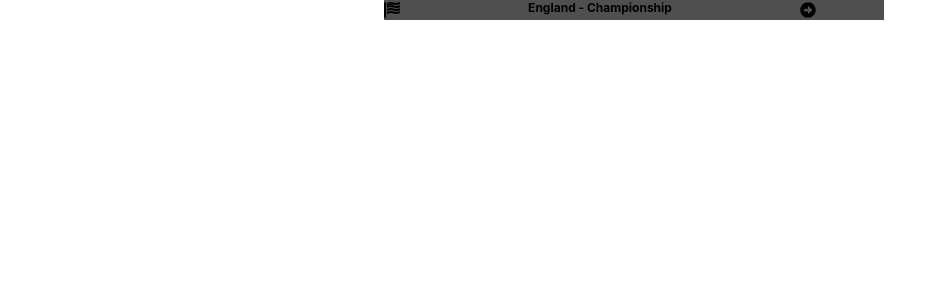
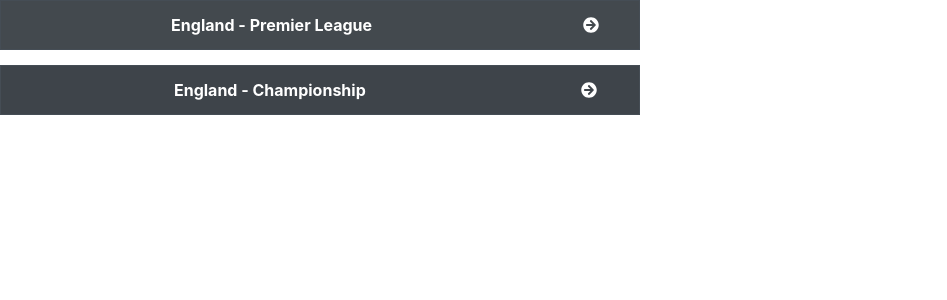
Before and after one commit to duchovny1/soccer-solutions-client, a React (Create React App) app in the folder client/: page / in a window 1280 px wide. Shown: the top 300 px of the page, without its empty margins (0-947 px from the left). Built offline with nearby package versions, Linux system fonts and the light colour scheme.

Commit message:
refactoring league/games table and add some styles

```diff
--- a/client/package.json
+++ b/client/package.json
@@ -9,9 +9,11 @@
     "@testing-library/jest-dom": "^5.11.10",
     "@testing-library/react": "^11.2.6",
     "@testing-library/user-event": "^12.8.3",
+    "bootstrap": "^4.6.0",
     "country-flag-icons": "^1.2.9",
     "prettier": "^2.2.1",
     "react": "^17.0.2",
+    "react-bootstrap": "^1.5.2",
     "react-dom": "^17.0.2",
     "react-scripts": "4.0.3",
     "web-vitals": "^1.1.1"
--- a/client/src/App.css
+++ b/client/src/App.css
@@ -36,3 +36,7 @@
     transform: rotate(360deg);
   }
 }
+
+td {
+  cursor: pointer;
+}
--- a/client/src/components/MainPage/GamesForCurrentLeaguePerDay/GamesForCurrentLeaguePerDayContainer.js
+++ b/client/src/components/MainPage/GamesForCurrentLeaguePerDay/GamesForCurrentLeaguePerDayContainer.js
@@ -1,10 +1,78 @@
-import React from 'react'
-import GamesPerSingleLeague from './GamesPerSingleLeague';
+import React from "react";
+import GamesPerSingleLeague from "./GamesPerSingleLeague";
 
 const GamesForCurrentLeaguePerDayContainer = () => {
-       return (
-           <GamesPerSingleLeague/>
-       )
-}
+  const leagueGames = [
+    {
+      leagueName: "Premier League",
+      countryName: "England",
+      games: [
+        {
+          homeTeamName: "Liverpool",
+          awayTeamName: "Manchester City",
+          kickOff: "22:00",
+          status: "NotStarted",
+          result: "0:0",
+        },
+        {
+          homeTeamName: "West Ham",
+          awayTeamName: "Arsenal",
+          kickOff: "22:00",
+          status: "NotStarted",
+          result: "0:0",
+        },
+        {
+          homeTeamName: "Chelsea",
+          awayTeamName: "Brighton Albion",
+          kickOff: "22:00",
+          status: "NotStarted",
+          result: "0:0",
+        },
+      ],
+    },
+    {
+      leagueName: "Championship",
+      countryName: "England",
+      games: [
+        {
+          homeTeamName: "Reading",
+          awayTeamName: "Hull City",
+          kickOff: "22:00",
+          status: "NotStarted",
+          result: "0:0",
+        },
+        {
+          homeTeamName: "Cardiff",
+          awayTeamName: "Middlesbro",
+          kickOff: "22:00",
+          status: "NotStarted",
+          result: "0:0",
+        },
+        {
+          homeTeamName: "Portsmouth",
+          awayTeamName: "Burnley",
+          kickOff: "22:00",
+          status: "NotStarted",
+          result: "0:0",
+        },
+      ],
+    },
+  ];
+
+  return (
+    <div>
+      {leagueGames.map((x) => {
+        console.log(x);
+        return (
+          <GamesPerSingleLeague
+            leagueName={x.leagueName}
+            games={x.games}
+            countryName={x.countryName}
+          />
+        );
+      })}
+    </div>
+  );
+};
 
 export default GamesForCurrentLeaguePerDayContainer;
--- a/client/src/components/MainPage/GamesForCurrentLeaguePerDay/GamesPerSingleLeague.js
+++ b/client/src/components/MainPage/GamesForCurrentLeaguePerDay/GamesPerSingleLeague.js
@@ -1,29 +1,75 @@
-import React, { Component, useState } from 'react'
-import LeagueGamesInfoHeader from './LeaguesGamesInfoHeader';
-import SingleGameInfo from './SingleGameInfo';
-
+import React, { Component, useState } from "react";
+import LeagueGamesInfoHeader from "./LeaguesGamesInfoHeader";
+import SingleGameInfo from "./SingleGameInfo";
+import { Table } from "react-bootstrap";
+import "bootstrap/dist/css/bootstrap.min.css";
+import styles from "./GamesPerSingleLeague.module.css";
+import { FontAwesomeIcon } from "@fortawesome/react-fontawesome";
+import { faArrowCircleRight } from "@fortawesome/free-solid-svg-icons";
 class GamesPerSingleLeague extends Component {
-     constructor(props){
-         super(props)
+  constructor(props) {
+    super(props);
     this.state = {
-             games: [],
-             areGamesShowed: false
-            }
+      areGamesShowed: false,
+      hoverStyles: {},
+    };
     this.handleShowGameClick = this.handleShowGameClick.bind(this);
+    this.setHoverStyles = this.setHoverStyles.bind(this);
   }
 
   handleShowGameClick() {
-        this.setState(prevState => ({
-            areGamesShowed: !prevState.areGamesShowed
-       }))
+    this.setState((prevState) => ({
+      areGamesShowed: !prevState.areGamesShowed,
+    }));
+
+    this.setHoverStyles();
   }
 
-    render() { return <div>
-               <div onClick={this.handleShowGameClick}>
-                  <LeagueGamesInfoHeader/>
+  setHoverStyles() {
+    this.setState((prevState) => ({
+      hoverStyles: prevState.areGamesShowed
+        ? {
+            backgroundColor: "white",
+            color: "#454d55",
+          }
+        : {},
+    }));
+  }
+
+  render() {
+    return (
+      <div className={styles.tablewidth}>
+        <Table striped bordered hover variant="dark">
+          <thead>
+            <tr></tr>
+          </thead>
+          <tbody>
+            <tr
+              style={this.state.hoverStyles}
+              onClick={this.handleShowGameClick}
+            >
+              <th colSpan="2" className={styles.borderrightnone}>
+                {this.props.countryName} - {this.props.leagueName}
+              </th>
+              <th colSpan="1" className={styles.borderleftnone}>
+                <FontAwesomeIcon icon={faArrowCircleRight} />
+              </th>
+            </tr>
+
+            {this.state.areGamesShowed &&
+              this.props.games.map((x) => {
+                return (
+                  <SingleGameInfo
+                    kickOff={x.kickOff}
+                    homeTeamName={x.homeTeamName}
+                    awayTeamName={x.awayTeamName}
+                  />
+                );
+              })}
+          </tbody>
+        </Table>
       </div>
-             {this.state.areGamesShowed && <SingleGameInfo/>}
-        </div>
+    );
   }
 }
 
--- /dev/null
+++ b/client/src/components/MainPage/GamesForCurrentLeaguePerDay/GamesPerSingleLeague.module.css
@@ -0,0 +1,11 @@
+.tablewidth {
+  width: 50%;
+}
+
+.borderleftnone {
+  border-left: none !important;
+}
+
+.borderrightnone {
+  border-right: none !important;
+}
--- a/client/src/components/MainPage/GamesForCurrentLeaguePerDay/SingleGameInfo.js
+++ b/client/src/components/MainPage/GamesForCurrentLeaguePerDay/SingleGameInfo.js
@@ -1,16 +1,15 @@
-import React from 'react'
-import styles from './SingleGameInfo.module.css'
+import React from "react";
+import styles from "./SingleGameInfo.module.css";
+import "bootstrap/dist/css/bootstrap.min.css";
 
 const SingleGameInfo = (props) => {
-
-      return (
-          <div className={styles.headerrow}>
-            <div className={styles.teaminforow}>Granada</div>
-            <div>22 : 00</div>
-            <div className={styles.teaminforow}>Atletico Madrid</div>
-          </div>
-      )
-
-}
+  return (
+    <tr>
+      <td style={{ width: "40%" }}>{props.homeTeamName}</td>
+      <td style={{ width: "20%" }}>{props.kickOff}</td>
+      <td style={{ width: "40%" }}>{props.awayTeamName}</td>
+    </tr>
+  );
+};
 
 export default SingleGameInfo;
```
Lines whose indentation alone changed are shown as unchanged.
